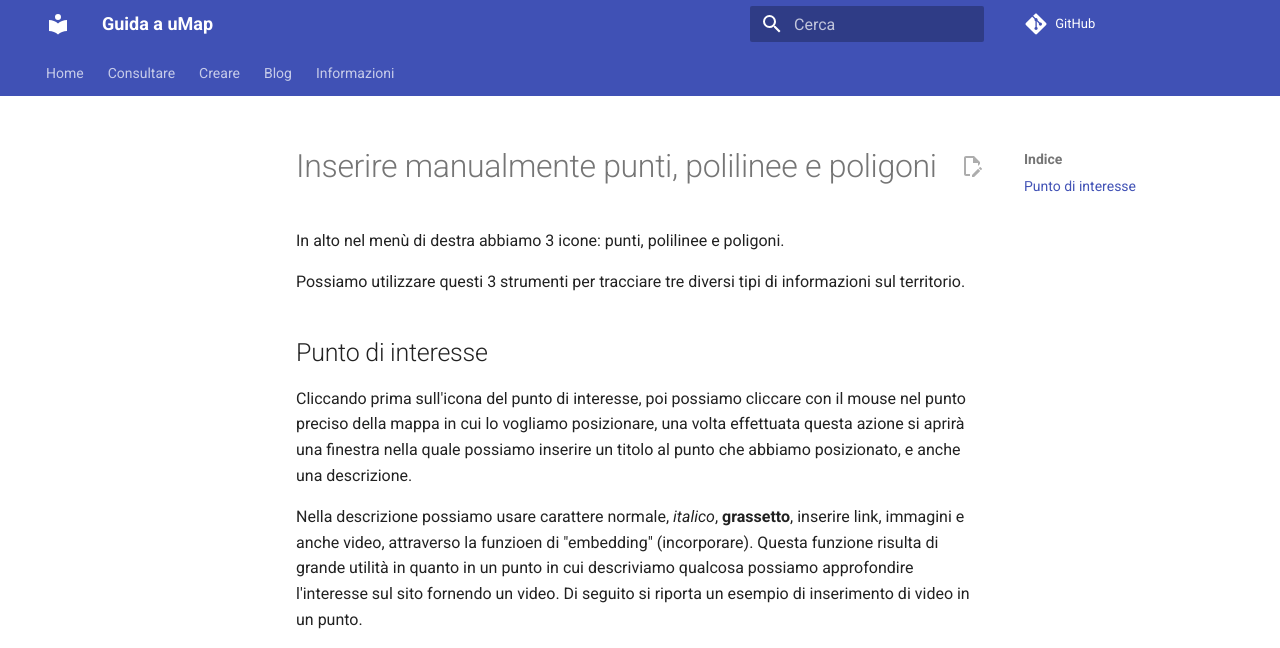
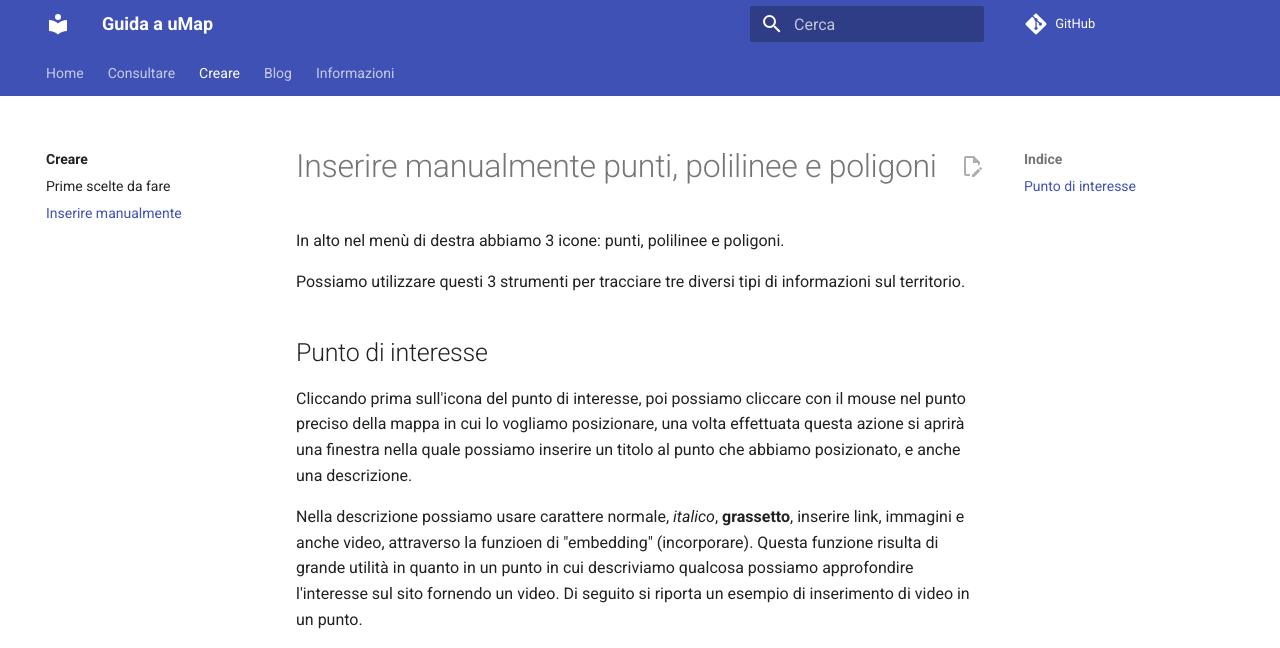
Before and after one commit to opendatasicilia/guida-umap, an MkDocs documentation site: the page built from docs/creare/inserire-manualmente.md, in a window 1280 px wide and 1178 px high. Shown: the top 648 px of the window. Built offline with MkDocs 1.6.1 and Material for MkDocs 9.7.7, drawn with Linux system fonts in a browser that asks for light colours; comment, search, counter and statistics services are not loaded; some of the changed text lies outside the part shown; grey boxes are pictures that could not be loaded.

Commit message:
Update mkdocs.yml

```diff
--- a/mkdocs.yml
+++ b/mkdocs.yml
@@ -41,6 +41,7 @@ nav:
   - Creare:
     - Creare: creare/index.md
     - Prime scelte da fare: creare/index-scelte.md
+    - Inserire manualmente: creare/inserire-manualmente.md
   - Blog: blog/index.md
   - Informazioni:
     - Informazioni: informazioni/index.md
```
